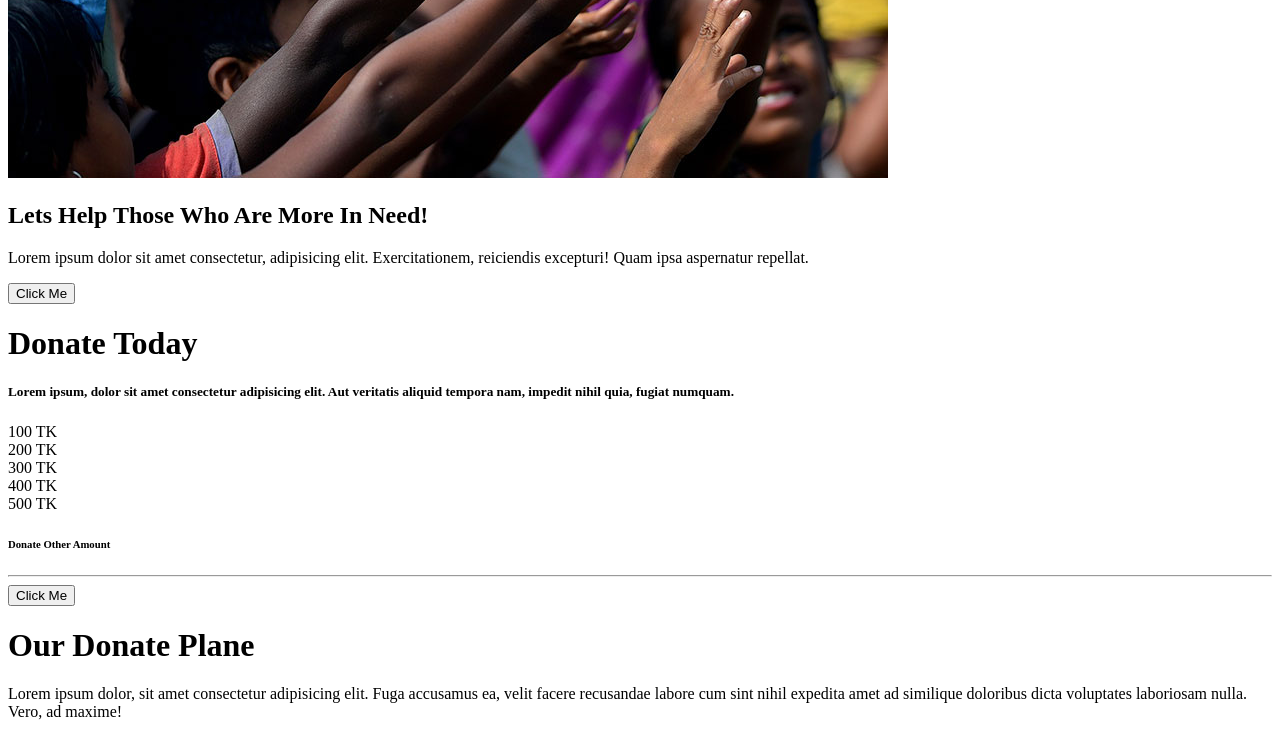
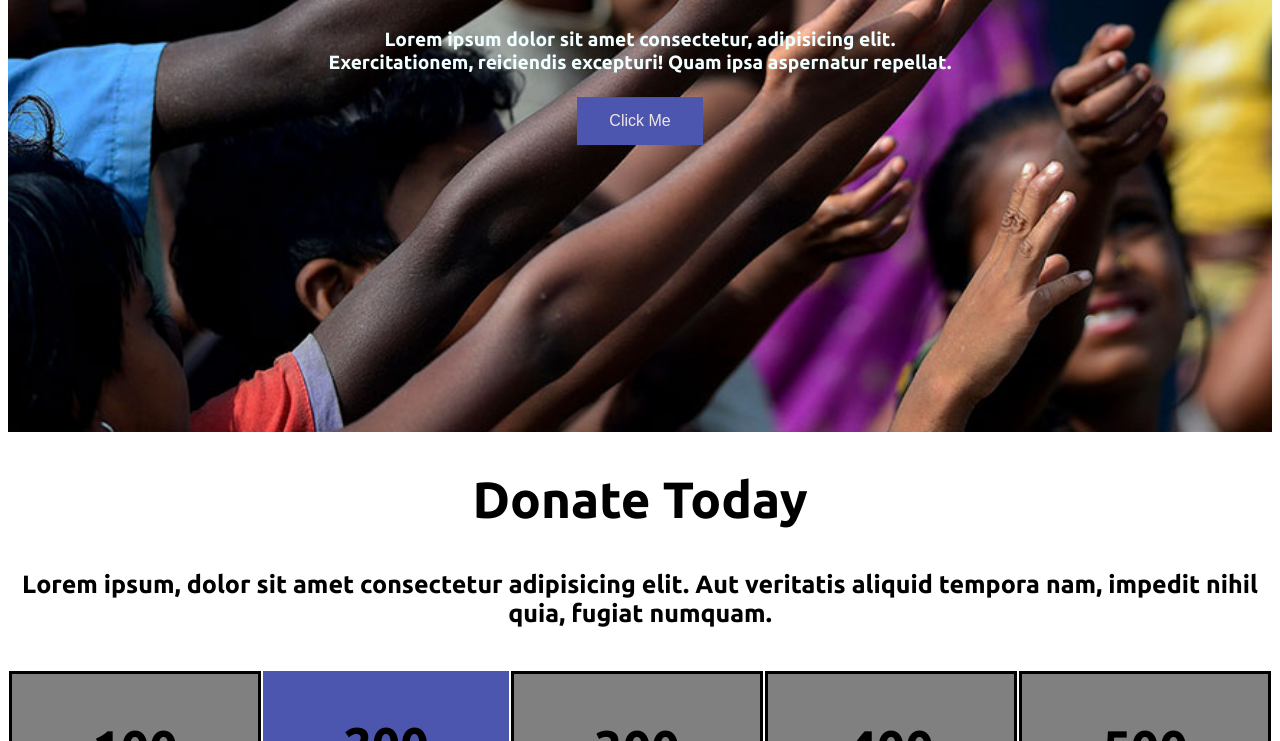
Before and after one commit to Hossain1985/1st-assignment, a plain HTML site: page index.html in a window 1280 px wide. Shown: the part 413-1154 px from the top of the page. Drawn offline with Linux system fonts and the light colour scheme; the site is published under a folder, as on GitHub Pages, so addresses that start at the root find nothing.

Commit message:
my commit2

```diff
--- a/index.html
+++ b/index.html
@@ -5,7 +5,7 @@
     <meta http-equiv="X-UA-Compatible" content="IE=edge">
     <meta name="viewport" content="width=device-width, initial-scale=1.0">
     <title>My portfolio</title>
-    <link rel="stylesheet" href="/style.css">
+    <link rel="stylesheet" href="./style.css">
     <link rel="preconnect" href="https://fonts.googleapis.com">
     <link rel="preconnect" href="https://fonts.gstatic.com" crossorigin>
     <link href="https://fonts.googleapis.com/css2?family=Montserrat&family=Ubuntu:wght@700&display=swap" rel="stylesheet">
```
